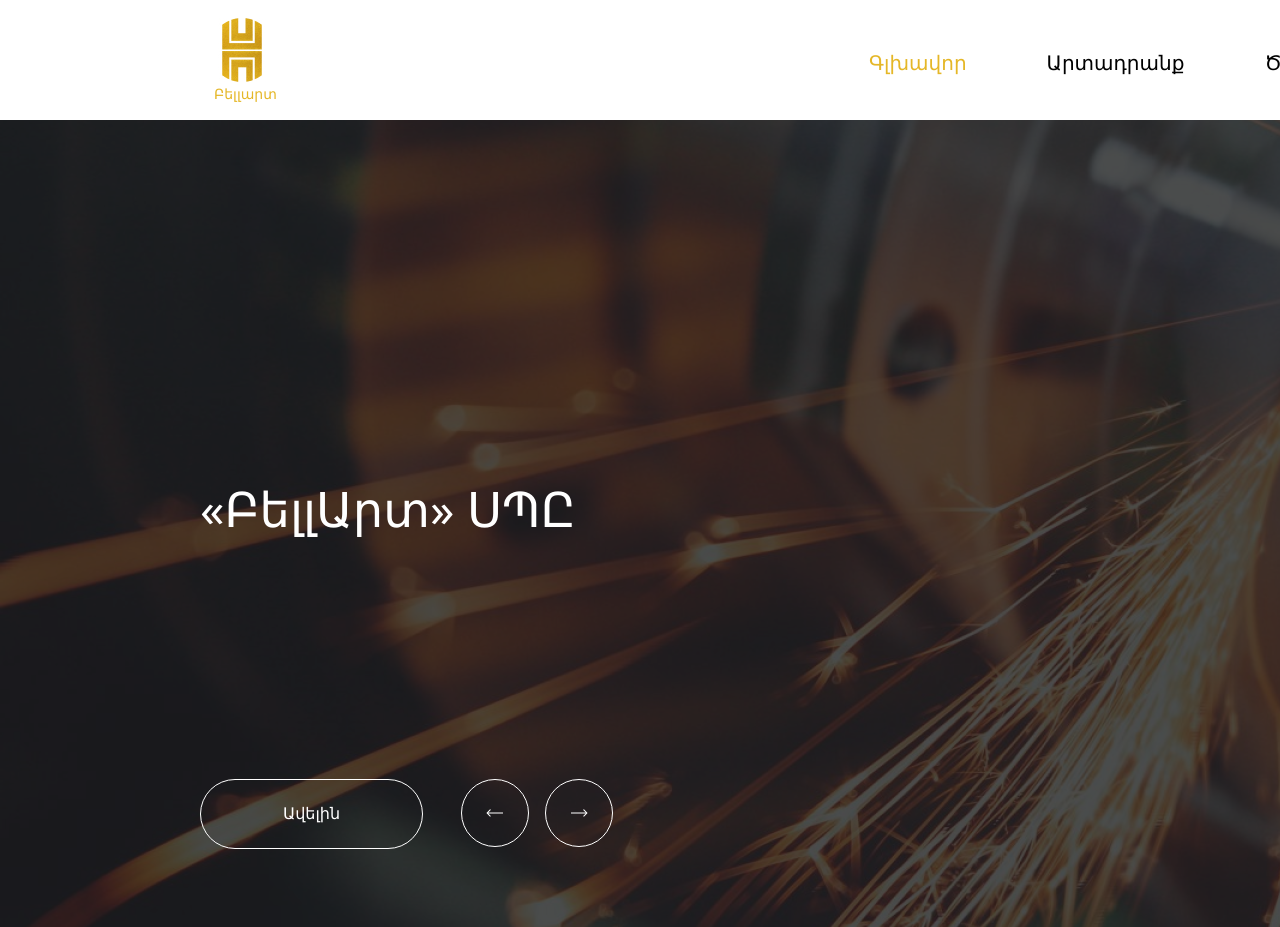
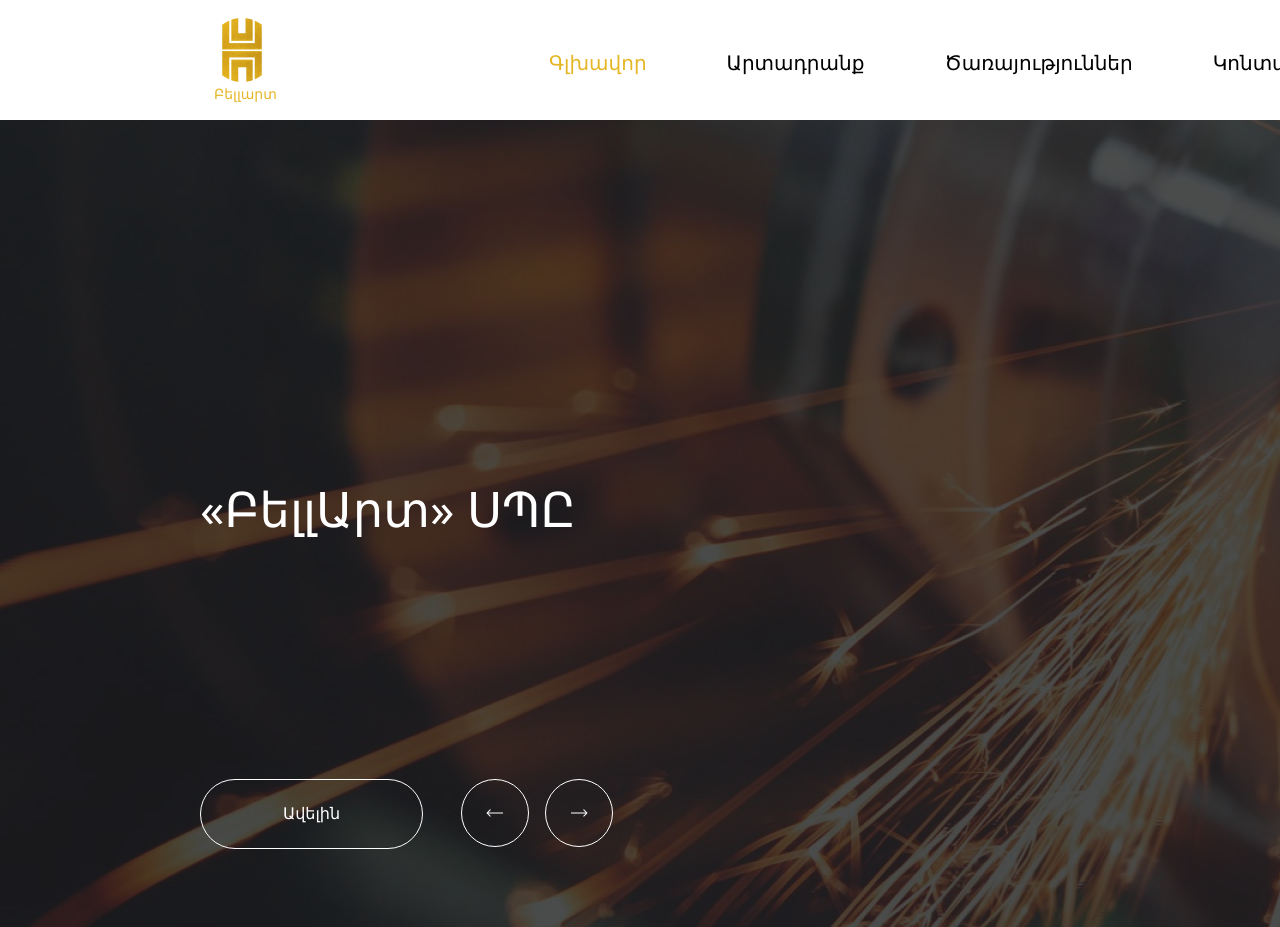
Before and after one commit to ArtyomArtenyan/Bell-Art, a React (Vite) app: page / in a window 1280 px wide. Shown: the top 927 px of the page. Built offline with nearby package versions, Linux system fonts and the light colour scheme.

Commit message:
update tailwind :add s.m.t in navigtion

```diff
--- a/src/components/Header/Header.jsx
+++ b/src/components/Header/Header.jsx
@@ -8,7 +8,7 @@
 const Header = () => {
   const { t } = useTranslation();
   return (
-    <nav className="bg-#fff w-[1920px] h-[120px] shrink-0 relative shadow-[3sh]">
+    <div className="bg-#fff w-[1920px] h-[120px] shrink-0 relative shadow-[3sh]">
       <div className="container mx-auto flex justify-between items-center">
         <div className="flex w-[84px] h-[84px] pt-0 px-[10px] flex-col justify-center items-center gap-[5px] text-center absolute left-[200px] top-[18px]">
           <img src={Logo} alt="Logo" className="w-16 h-16 inline" />
@@ -16,8 +16,8 @@
             {t("logo")}
           </p>
         </div>
-        <div className="Nav w-[823px] h-6 relative">
-          <ul className="inline-flex gap-20 items-start text-[20px] absolute top-12 left-[549px] ">
+        <nav className="Nav absolute w-[823px] h-6 top-12 left-[549px]">
+          <ul className="inline-flex gap-20 items-start text-[20px] font-light">
             <li>
               <NavLink
                 to="/"
@@ -51,10 +51,10 @@
               </NavLink>
             </li>
           </ul>
-        </div>
-        <LanguageSelector />
+        </nav>
       </div>
-    </nav>
+      <LanguageSelector />
+    </div>
   );
 };
 
```
